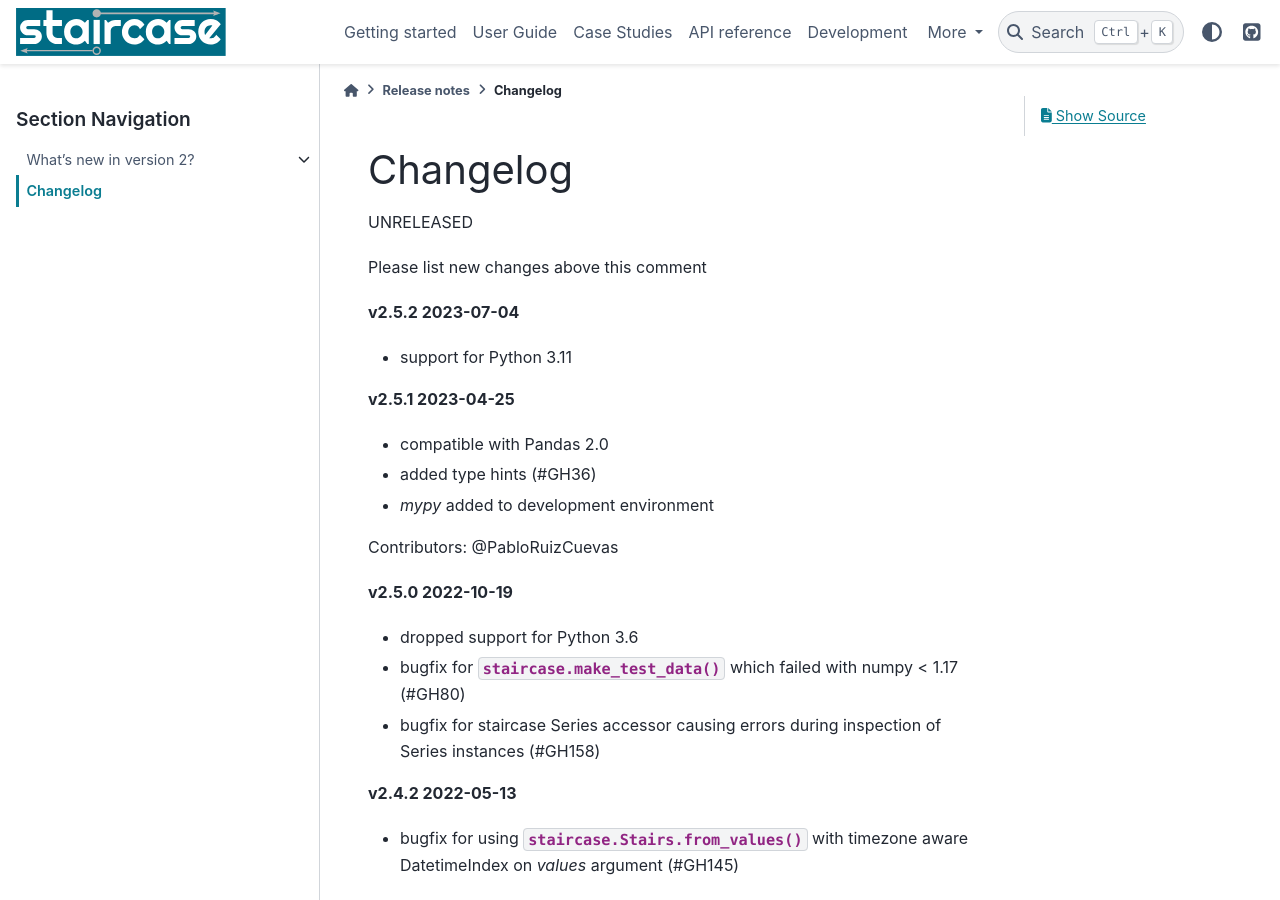
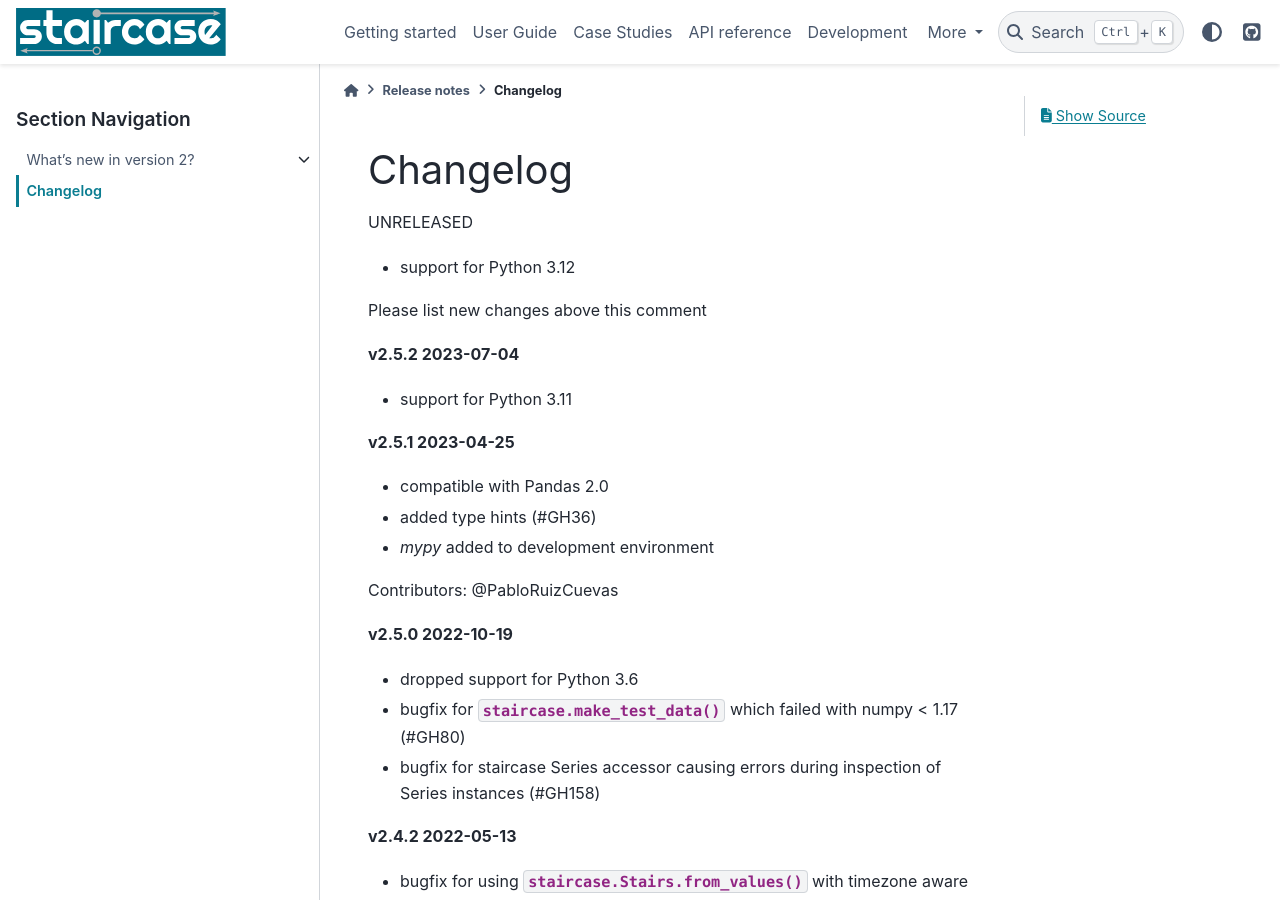
Before and after one commit to staircase-dev/staircase, a Sphinx documentation site: the page built from docs/release_notes/changelog.rst, in a window 1280 px wide and 900 px high. Built offline with Sphinx 7.4.7 and the PyData theme 0.15.4, drawn with Linux system fonts in a browser that asks for light colours; pages that are not in the unit, such as notebooks, are missing from menus.

Commit message:
changelog update

```diff
--- a/docs/release_notes/changelog.rst
+++ b/docs/release_notes/changelog.rst
@@ -6,6 +6,8 @@ Changelog
 =========
 
 UNRELEASED
+
+- support for Python 3.12
 
 Please list new changes above this comment
 
```
